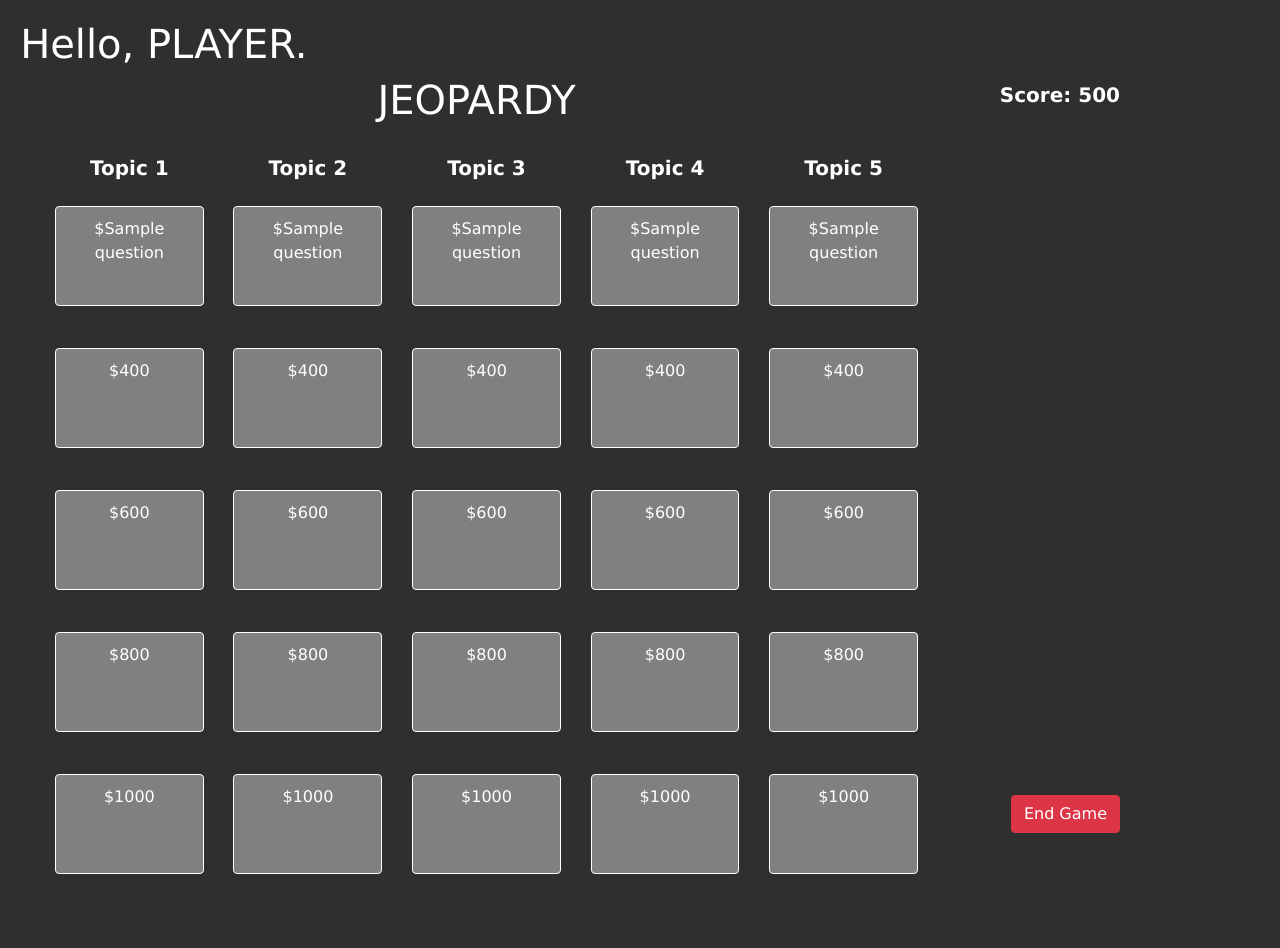
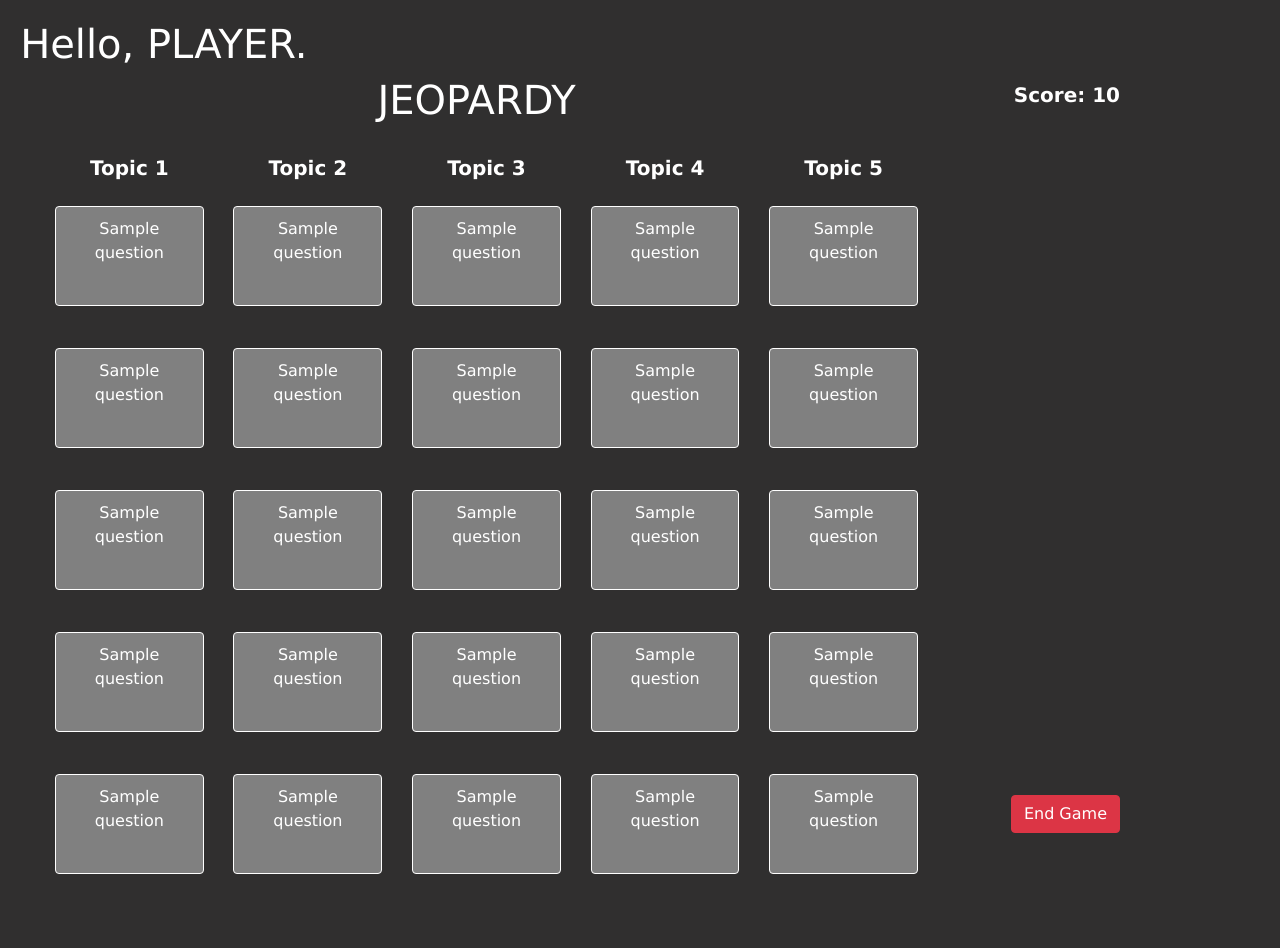
Before and after one commit to nourgoul/jeopardy, a PHP site: template templates/jeopardy.php in a window 1280 px wide. Shown: the part 86-1034 px from the top of the page. Run offline with PHP 8.4, Linux system fonts and the light colour scheme; the visitor is signed in with stand-in values (Sample User, id 1); the template is opened without the code that fills it: most values are stand-ins (such as "Sample title", 1, 10 or a date in 2020).

Commit message:
Regex working, TO-DO fix jeopardy bug

```diff
--- a/setup.php
+++ b/setup.php
@@ -6,6 +6,7 @@ spl_autoload_register(function ($classname) {
 mysqli_report(MYSQLI_REPORT_ERROR | MYSQLI_REPORT_STRICT);
 $db = new mysqli(Config::$db["host"], Config::$db["user"], Config::$db["pass"], Config::$db["database"]);
 
+// Jeopardy questions go into "questions" table
 $triviaData = json_decode(file_get_contents("https://opentdb.com/api.php?amount=50"), true);
 
 print_r($triviaData);
--- a/templates/jeopardy.php
+++ b/templates/jeopardy.php
@@ -45,58 +45,106 @@
             <form action="?command=jeopardy" method="post">
             <div class="row">
                 <a href="#" class="box btn btn-fix text-center col-2 jeopardy-card"><div class="well card-box bg-blue">
-                    <p>$<?=$question["question"];?></p>
+                    <p><?=$question["question"];?></p>
                 </div></a>
                 <a href="#" class="box btn btn-fix text-center col-2 jeopardy-card"><div class="well card-box bg-blue">
-                    <p>$<?=$question["question"];?></p>
+                    <p><?=$question["question"];?></p>
                 </div></a>
                 <a href="#" class="box btn btn-fix text-center col-2 jeopardy-card"><div class="well card-box bg-blue">
-                    <p>$<?=$question["question"];?></p>
+                    <p><?=$question["question"];?></p>
                 </div></a>
                 <a href="#" class="box btn btn-fix text-center col-2 jeopardy-card"><div class="well card-box bg-blue">
-                    <p>$<?=$question["question"];?></p>
+                    <p><?=$question["question"];?></p>
                 </div></a>
                 <a href="#" class="box btn btn-fix text-center col-2 jeopardy-card"><div class="well card-box bg-blue">
-                    <p>$<?=$question["question"];?></p>
+                    <p><?=$question["question"];?></p>
                 </div></a>
                 </form>
             </div>
 
+            <form action="?command=jeopardy" method="post">
             <div class="row">
-                <a href="#" class="box btn btn-fix text-center col-2 jeopardy-card"><div class="well card-box bg-blue"><p>$400</p></div></a>
-                <a href="#" class="box btn btn-fix text-center col-2 jeopardy-card"><div class="well card-box bg-blue"><p>$400</p></div></a>
-                <a href="#" class="box btn btn-fix text-center col-2 jeopardy-card"><div class="well card-box bg-blue"><p>$400</p></div></a>
-                <a href="#" class="box btn btn-fix text-center col-2 jeopardy-card"><div class="well card-box bg-blue"><p>$400</p></div></a>
-                <a href="#" class="box btn btn-fix text-center col-2 jeopardy-card"><div class="well card-box bg-blue"><p>$400</p></div></a>
+                <a href="#" class="box btn btn-fix text-center col-2 jeopardy-card"><div class="well card-box bg-blue">
+                    <p><?=$question["question"];?></p>
+                </div></a>
+                <a href="#" class="box btn btn-fix text-center col-2 jeopardy-card"><div class="well card-box bg-blue">
+                    <p><?=$question["question"];?></p>
+                </div></a>
+                <a href="#" class="box btn btn-fix text-center col-2 jeopardy-card"><div class="well card-box bg-blue">
+                    <p><?=$question["question"];?></p>
+                </div></a>
+                <a href="#" class="box btn btn-fix text-center col-2 jeopardy-card"><div class="well card-box bg-blue">
+                    <p><?=$question["question"];?></p>
+                </div></a>
+                <a href="#" class="box btn btn-fix text-center col-2 jeopardy-card"><div class="well card-box bg-blue">
+                    <p><?=$question["question"];?></p>
+                </div></a>
+                </form>
             </div>
 
+            <form action="?command=jeopardy" method="post">
             <div class="row">
-                <a href="#" class="box btn btn-fix text-center col-2 jeopardy-card"><div class="well card-box bg-blue"><p>$600</p></div></a>
-                <a href="#" class="box btn btn-fix text-center col-2 jeopardy-card"><div class="well card-box bg-blue"><p>$600</p></div></a>
-                <a href="#" class="box btn btn-fix text-center col-2 jeopardy-card"><div class="well card-box bg-blue"><p>$600</p></div></a>
-                <a href="#" class="box btn btn-fix text-center col-2 jeopardy-card"><div class="well card-box bg-blue"><p>$600</p></div></a>
-                <a href="#" class="box btn btn-fix text-center col-2 jeopardy-card"><div class="well card-box bg-blue"><p>$600</p></div></a>
+                <a href="#" class="box btn btn-fix text-center col-2 jeopardy-card"><div class="well card-box bg-blue">
+                    <p><?=$question["question"];?></p>
+                </div></a>
+                <a href="#" class="box btn btn-fix text-center col-2 jeopardy-card"><div class="well card-box bg-blue">
+                    <p><?=$question["question"];?></p>
+                </div></a>
+                <a href="#" class="box btn btn-fix text-center col-2 jeopardy-card"><div class="well card-box bg-blue">
+                    <p><?=$question["question"];?></p>
+                </div></a>
+                <a href="#" class="box btn btn-fix text-center col-2 jeopardy-card"><div class="well card-box bg-blue">
+                    <p><?=$question["question"];?></p>
+                </div></a>
+                <a href="#" class="box btn btn-fix text-center col-2 jeopardy-card"><div class="well card-box bg-blue">
+                    <p><?=$question["question"];?></p>
+                </div></a>
+                </form>
             </div>
 
+            <form action="?command=jeopardy" method="post">
             <div class="row">
-                <a href="#" class="box btn btn-fix text-center col-2 jeopardy-card"><div class="well card-box bg-blue"><p>$800</p></div></a>
-                <a href="#" class="box btn btn-fix text-center col-2 jeopardy-card"><div class="well card-box bg-blue"><p>$800</p></div></a>
-                <a href="#" class="box btn btn-fix text-center col-2 jeopardy-card"><div class="well card-box bg-blue"><p>$800</p></div></a>
-                <a href="#" class="box btn btn-fix text-center col-2 jeopardy-card"><div class="well card-box bg-blue"><p>$800</p></div></a>
-                <a href="#" class="box btn btn-fix text-center col-2 jeopardy-card"><div class="well card-box bg-blue"><p>$800</p></div></a>
+                <a href="#" class="box btn btn-fix text-center col-2 jeopardy-card"><div class="well card-box bg-blue">
+                    <p><?=$question["question"];?></p>
+                </div></a>
+                <a href="#" class="box btn btn-fix text-center col-2 jeopardy-card"><div class="well card-box bg-blue">
+                    <p><?=$question["question"];?></p>
+                </div></a>
+                <a href="#" class="box btn btn-fix text-center col-2 jeopardy-card"><div class="well card-box bg-blue">
+                    <p><?=$question["question"];?></p>
+                </div></a>
+                <a href="#" class="box btn btn-fix text-center col-2 jeopardy-card"><div class="well card-box bg-blue">
+                    <p><?=$question["question"];?></p>
+                </div></a>
+                <a href="#" class="box btn btn-fix text-center col-2 jeopardy-card"><div class="well card-box bg-blue">
+                    <p><?=$question["question"];?></p>
+                </div></a>
+                </form>
             </div>
 
+            <form action="?command=jeopardy" method="post">
             <div class="row">
-                <a href="#" class="box btn btn-fix text-center col-2 jeopardy-card"><div class="well card-box bg-blue"><p>$1000</p></div></a>
-                <a href="#" class="box btn btn-fix text-center col-2 jeopardy-card"><div class="well card-box bg-blue"><p>$1000</p></div></a>
-                <a href="#" class="box btn btn-fix text-center col-2 jeopardy-card"><div class="well card-box bg-blue"><p>$1000</p></div></a>
-                <a href="#" class="box btn btn-fix text-center col-2 jeopardy-card"><div class="well card-box bg-blue"><p>$1000</p></div></a>
-                <a href="#" class="box btn btn-fix text-center col-2 jeopardy-card"><div class="well card-box bg-blue"><p>$1000</p></div></a>
+                <a href="#" class="box btn btn-fix text-center col-2 jeopardy-card"><div class="well card-box bg-blue">
+                    <p><?=$question["question"];?></p>
+                </div></a>
+                <a href="#" class="box btn btn-fix text-center col-2 jeopardy-card"><div class="well card-box bg-blue">
+                    <p><?=$question["question"];?></p>
+                </div></a>
+                <a href="#" class="box btn btn-fix text-center col-2 jeopardy-card"><div class="well card-box bg-blue">
+                    <p><?=$question["question"];?></p>
+                </div></a>
+                <a href="#" class="box btn btn-fix text-center col-2 jeopardy-card"><div class="well card-box bg-blue">
+                    <p><?=$question["question"];?></p>
+                </div></a>
+                <a href="#" class="box btn btn-fix text-center col-2 jeopardy-card"><div class="well card-box bg-blue">
+                    <p><?=$question["question"];?></p>
+                </div></a>
+                </form>
             </div>
         </div>
         <!-- scores and stuff -->
         <div class="score col-2">
-            <h1>Score: 500</h1>
+            <h1>Score: 10</h1>
 
             <div class="exit">
                 <a class="btn btn-danger" href="?command=over">End Game</a>
```
Also changed, not shown: classes/JeopardyController.php (+11 -6 lines).
